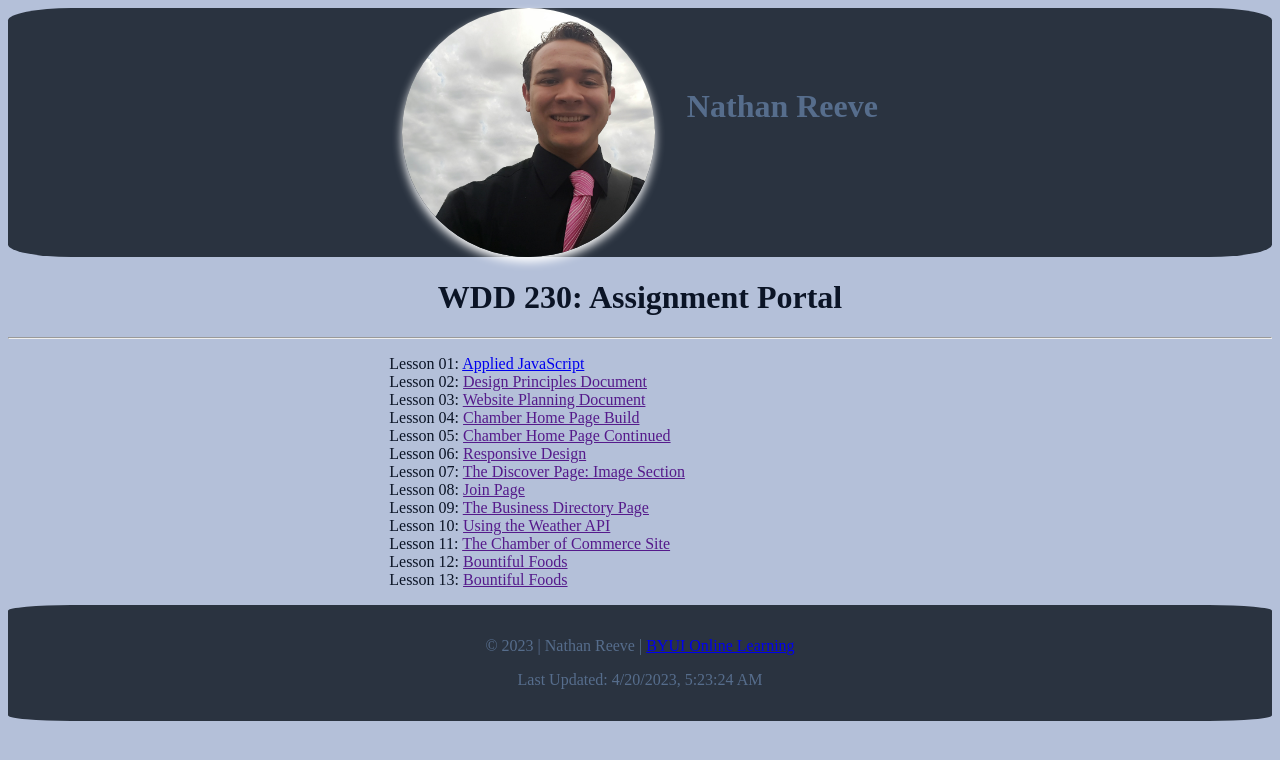
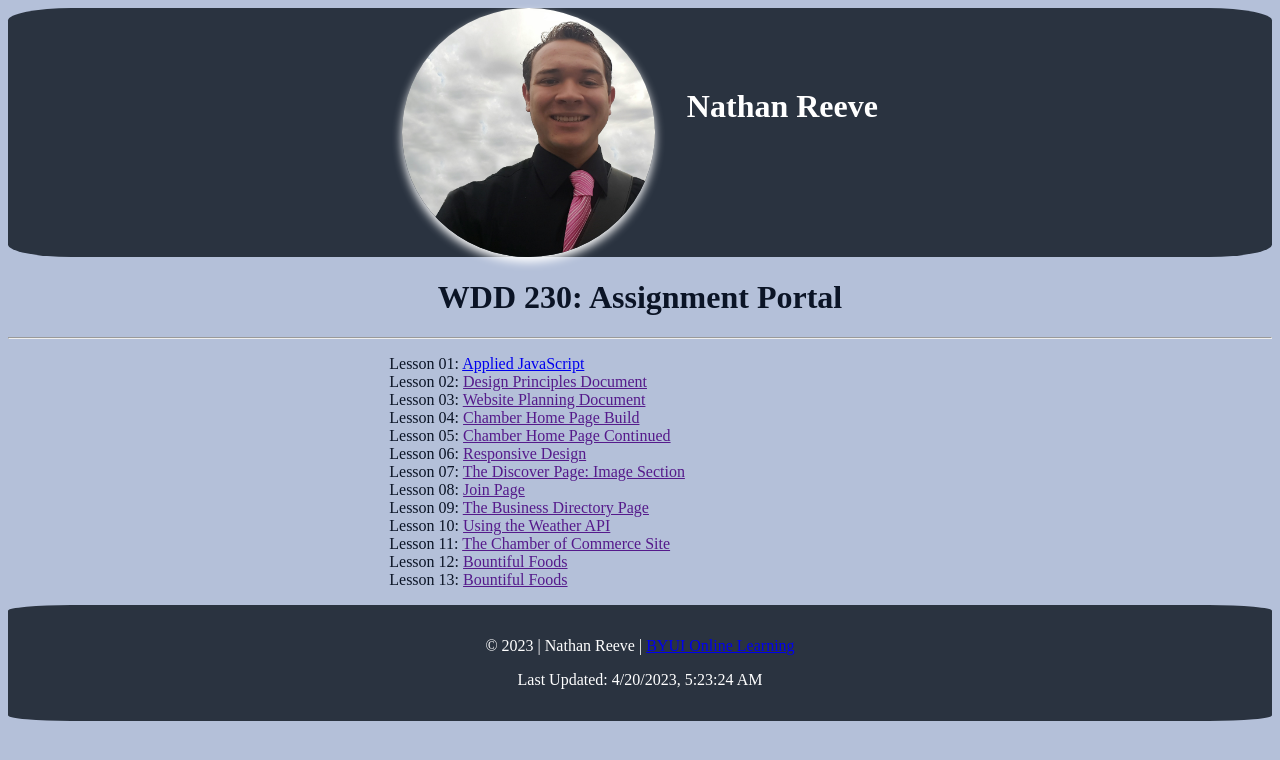
Before and after one commit to NReeve160/wdd230, a plain HTML site: page assignment-portal-page/index.html in a window 1280 px wide. Drawn offline with Linux system fonts and the light colour scheme.

Commit message:
update wave

```diff
--- a/assignment-portal-page/styles/portal-styles.css
+++ b/assignment-portal-page/styles/portal-styles.css
@@ -19,7 +19,7 @@ header {
 header h1 {
     margin-top: 2.5em;
     padding-left: 1em;
-    color: #566D8C;
+    color: white;
 }
 
 main {
@@ -36,6 +36,6 @@ footer {
     text-align: center;
     background-color: #2A3340;
     border-radius: 5%;
-    color: #566D8C;
+    color: white;
     padding: 1em;
 }
```
